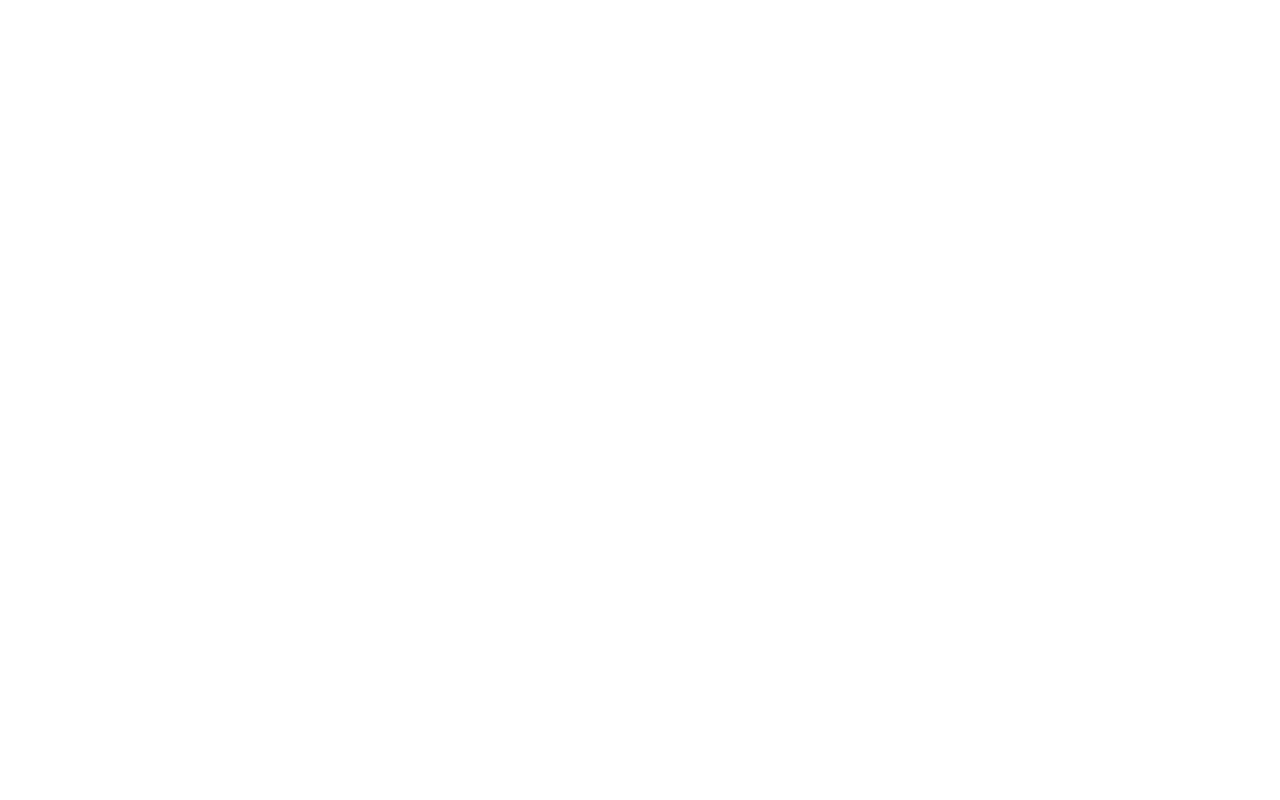
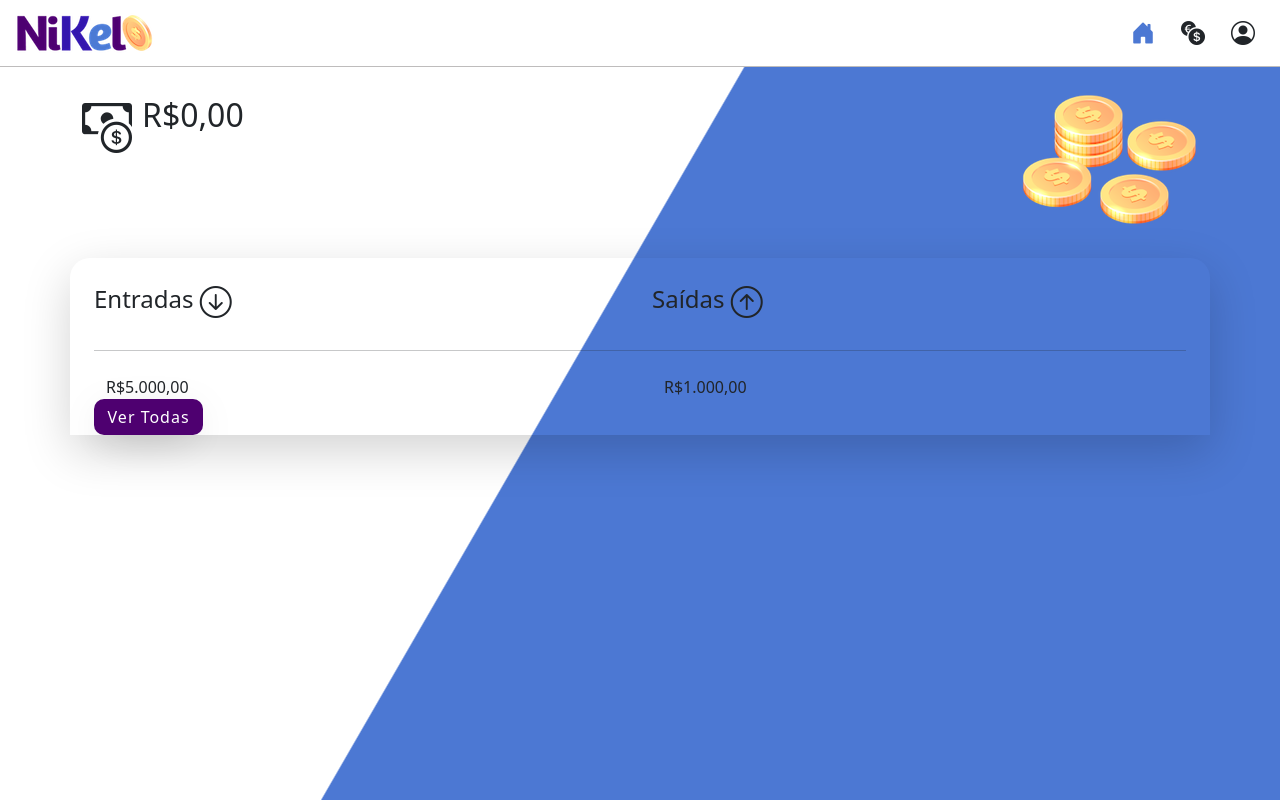
Before and after one commit to IgorCentofante/nikel, a plain HTML site: page home.html in a window 1280 px wide. Drawn offline with nearby package versions, Linux system fonts and the light colour scheme.

Commit message:
added main page

```diff
--- /dev/null
+++ b/css/home.css
@@ -0,0 +1,51 @@
+#app{
+    background: linear-gradient(120deg, #ffffff 44.9%, #4c78d3 45%) no-repeat, fixed;
+}
+header{
+    border-bottom: 1px solid #bebcbc;
+    background-color: var(--color-secundary);
+}
+.house-icon{
+    color: var(--color-primary);
+}
+.cash-icon{
+    color: var(--color-terciary);
+    font-size: 50px;
+    margin-right: 10px;
+    vertical-align: middle;
+}
+.btn-default{
+    width: 10%;
+    padding: 6px 0px;
+    align-items: center;
+    border: none;
+    border-radius: 10px;
+    outline: none;
+    letter-spacing: 1px;
+    color: var(--color-text);
+    background-color: var(--color-tertiary);
+    cursor: pointer;
+    box-shadow: 0px 10px 40px -12px #00000056;
+    transition: 0.4s;
+}
+.btn-default:hover{
+    background-color: rgb(59, 95, 167);
+    color: var(--color-text);
+    transition: 0.4s;
+    border-radius: 50px 10px;
+}
+.info{
+    background-color: var(--color-secundary);
+    border-radius: 20px 20px 0px 0px;
+    padding: 20px 0px 0px;
+}
+
+/*Responsividade*/
+@media only screen and (max-width: 600px){
+    .small-coins{
+        display: none;
+    }
+   .btn-default{
+        width: 30%;
+   }
+}
--- /dev/null
+++ b/css/style.css
@@ -0,0 +1,6 @@
+:root {
+    --color-primary: rgb(76, 120, 211);
+    --color-secondary: rgb(255, 255, 255);
+    --color-tertiary: rgb(78, 0, 112);
+    --color-text: rgb(255, 255, 255);
+}
--- a/home.html
+++ b/home.html
@@ -4,15 +4,96 @@
     <head>
         <meta charset="utf-8">
         <meta http-equiv="X-UA-Compatible" content="IE=edge">
-        <title>Home</title>
+        <title>Nikel - Home</title>
         <meta name="description" content="">
         <meta name="viewport" content="width=device-width, initial-scale=1">
-        <link rel="stylesheet" href="">
-        <link href="https://cdn.jsdelivr.net/npm/bootstrap@5.2.1/dist/css/bootstrap.min.css" rel="stylesheet" integrity="sha384-iYQeCzEYFbKjA/T2uDLTpkwGzCiq6soy8tYaI1GyVh/UjpbCx/TYkiZhlZB6+fzT" crossorigin="anonymous">
+        <link rel="stylesheet" href="css\style.css">
+        <link rel="stylesheet" href="css\home.css">
+
+        <link href="https://cdn.jsdelivr.net/npm/bootstrap@5.2.1/dist/css/bootstrap.min.css"
+        rel="stylesheet" integrity="sha384-iYQeCzEYFbKjA/T2uDLTpkwGzCiq6soy8tYaI1GyVh/UjpbCx/TYkiZhlZB6+fzT" crossorigin="anonymous">
+        <link rel="stylesheet" href="https://cdn.jsdelivr.net/npm/bootstrap-icons@1.9.1/font/bootstrap-icons.css">
     </head>
-    <body>
 
+    <body id="app" class="vh-100">
+        <header>
+            <nav class="navbar navbar-expand bg-white">
+                <div class="container-fluid">
+                  <a class="navbar-brand" href="#">
+                    <img src="assets\images\nikel-small-logo.png" class="image-fluid">
+                  </a>
+                  <button class="navbar-toggler" type="button" data-bs-toggle="collapse" data-bs-target="#navbarSupportedContent" aria-controls="navbarSupportedContent" aria-expanded="false" aria-label="Toggle navigation">
+                    <span class="navbar-toggler-icon"></span>
+                  </button>
+                  <div class="collapse navbar-collapse justify-content-end" id="navbarSupportedContent">
+                    <a href="home.html"><button type="button" class="btn"><i class="bi bi-house-door-fill fs-4 house-icon"></i></button></a>
+                    <a href="home.html"><button type="button" class="btn"><i class="bi bi-currency-exchange fs-4"></i></i></button></a>
+                    <div class="dropdown">
+                      <button class="btn" type="button" data-bs-toggle="dropdown" aria-expanded="false">
+                        <i class="bi bi-person-circle fs-4"></i>
+                      </button>
+                      <ul class="dropdown-menu">
+                        <li><a class="dropdown-item" href="#">Sair</a></li>
+                      </ul>
+                    </div>
+                  </div>
+                </div>
+              </nav>
+        </header>
 
-        <script src="" async defer></script>
+        <main>
+          <div class="container-lg">
+              <div class="row">
+                  <div class="col d-flex mt-4 justify-content-start align-itens-center">
+                    <i class="bi bi-cash-coin cash-icon"></i>
+                    <span class="fs-2">R$0,00</span>
+                  </div>
+                  <div class="col d-flex mt-4 justify-content-end">
+                    <img src="assets\images\coins-small.png" class="small-coins" alt="image of coins">
+                  </div>
+              </div>
+              <div class="row info">
+                <div class="col-12 info shadow-lg">
+                  <div class="container">
+                    <div class="row">
+                      <div class="col-6">
+                        <span class="fs-4">Entradas <i class="bi bi-arrow-down-circle fs-2 align-middle"></i></span>
+                      </div>
+                      <div class="col-6">
+                        <span class="fs-4">Saídas <i class="bi bi-arrow-up-circle fs-2 align-middle"></i></span>
+                      </div>
+                      <div class="col-12 my-2">
+                        <hr>
+                      </div>
+                    </div>
+                    <div class="row">
+                      <div class="col-6">
+                        <div class="container">
+                          <div class="row">
+                            <div class="col">
+                              R$5.000,00
+                            </div>
+                          </div>
+                        </div>
+                      </div>
+                      <div class="col-6">
+                        <div class="container">
+                          <div class="row">
+                            <div class="col">
+                              R$1.000,00
+                            </div>
+                          </div>
+                        </div>
+                      </div>
+                      <div class="col-12">
+                        <button type="button" class="btn-default">Ver Todas</button>
+                      </div>
+                    </div>
+                  </div>
+                </div>
+              </div>
+          </div>
+
+        <script src="https://cdn.jsdelivr.net/npm/bootstrap@5.2.2/dist/js/bootstrap.bundle.min.js" integrity="sha384-OERcA2EqjJCMA+/3y+gxIOqMEjwtxJY7qPCqsdltbNJuaOe923+mo//f6V8Qbsw3" crossorigin="anonymous"></script>
     </body>
 </html>
```
Also changed, not shown: css/login.css (renamed from css/styles.css, +8 -8 lines), login.html (renamed from index.html, +2 -1 lines), transactions.html (+1 -1 lines).
